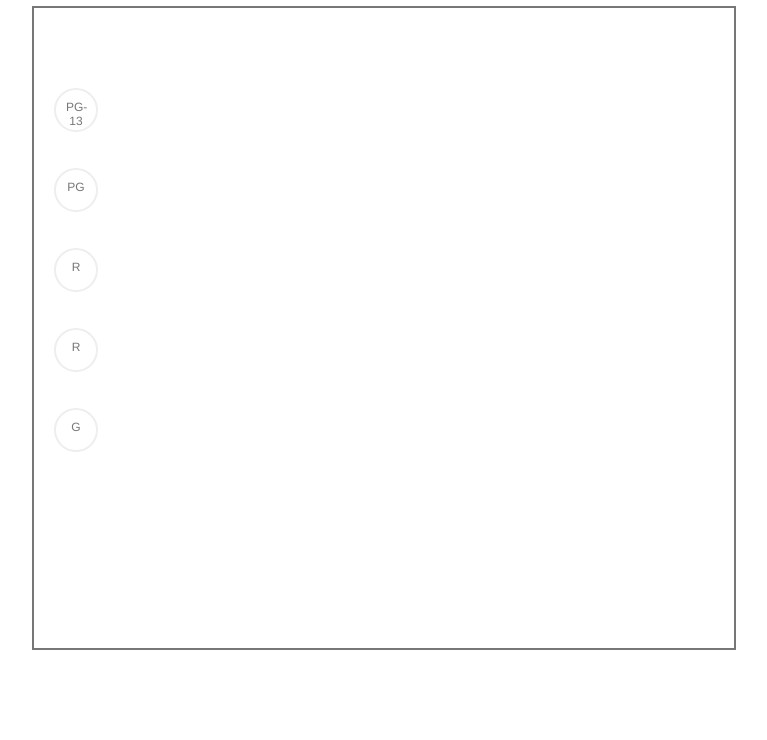
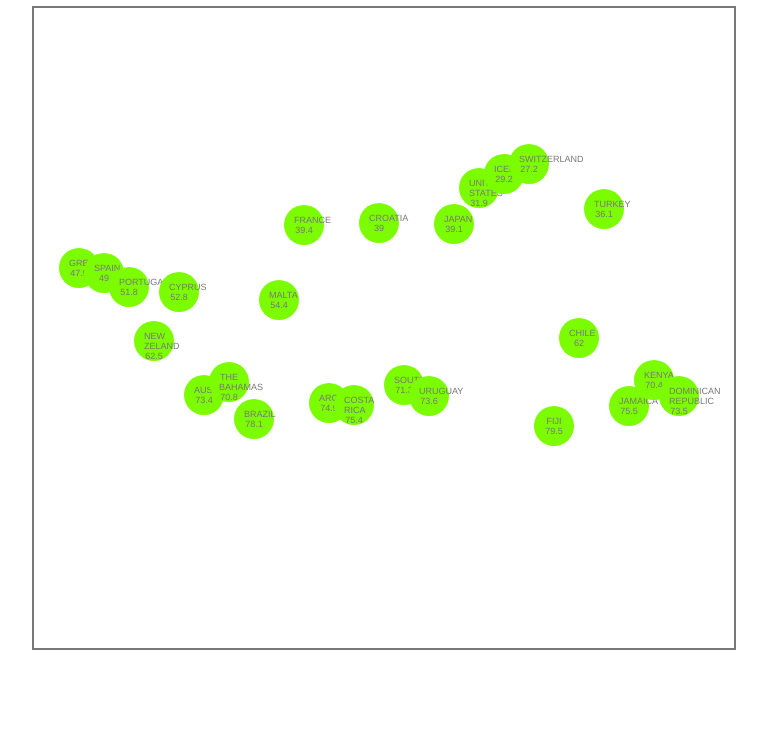
Before and after one commit to Nalipp/d3_explore, a plain HTML site: page movie_data/index.html in a window 1280 px wide. Shown: the part 60-800 px from the top of the page, without its empty margins (256-1023 px from the left). Drawn offline with nearby package versions, Linux system fonts and the light colour scheme.

Commit message:
sort country temp by month

```diff
--- a/movie_data/app.js
+++ b/movie_data/app.js
@@ -1,62 +1,9 @@
-
-var movies = [
-  {
-    quote: "I see dead people.",
-    movie: "The Sixth Sense",
-    year: 1999,
-    rating: "PG-13",
-  }, {
-    quote: "May the force be with you.",
-    movie: "Star Wars: Episode IV - A New Hope",
-    year: 1977,
-    rating: "PG",
-  }, {
-    quote: "You've got to ask yourself one question: 'Do I feel lucky?' Well, do ya, punk?",
-    movie: "Dirty Harry",
-    year: 1971,
-    rating: "R",
-  }, {
-    quote: "You had me at 'hello.'",
-    movie: "Jerry Maguire",
-    year: 1996,
-    rating: "R",
-  }, {
-    quote: "Just keep swimming. Just keep swimming. Swimming, swimming, swiming.",
-    movie: "Finding Nemo",
-    year: 2003,
-    rating: "G",
-  }
-];
-
-var ratings = {
-  "G" : "lawngreen",
-  "PG" : "dodgerblue",
-  "PG-13" : "orange",
-  "R" : "crimson"
-}
-
-// var rand = Math.floor(Math.random() * 10);
-
 d3.select('.container')
     .selectAll('span')
-  .data(movies)
+  .data(countryTemp)
   .enter()
   .append('span')
     .classed('rating', true)
-    .text((d) => d.rating)
-    .style('top', function(d, i) {
-       return (i + 1) * 80;
-    });
-
-// d3.select('#quotes')
-//     .style('list-style', 'none')
-//   .selectAll('li')
-//     .data(quotes)
-//     .enter()
-//     .append('li')
-//       .text((d) => d.quote)
-//       .classed('quote', true)
-//     .style('color', 'white')
-//     .style('background', (d) => {
-//       return ratings[d.rating];
-//     });
+    .text((d) => d.name + '\n' + d.monthAvg['JAN'].avg)
+    .style('left', (d, i) => (i + 1) * 25)
+    .style('top', (d) => (d.monthAvg['JAN'].avg) * 5);
--- a/movie_data/data.txt
+++ b/movie_data/data.js
@@ -1,4 +1,4 @@
-arr = [
+countryTemp = [
   {
     name : "GREECE",
     monthAvg : {
@@ -54,7 +54,7 @@ arr = [
   },
   {
     name : "SPAIN",
-    monthlyAvg : {
+    monthAvg : {
       "JAN" : {
         "avg" : 49,
         "high" : 56.9,
@@ -107,7 +107,7 @@ arr = [
   },
   {
     name : "PORTUGAL",
-    monthlyAvg : {
+    monthAvg : {
       "JAN" : {
         "avg" : 51.8,
         "high" : 58.3,
@@ -160,7 +160,7 @@ arr = [
   },
   {
     name : "NEW ZELAND",
-    monthlyAvg : {
+    monthAvg : {
       "JAN" : {
         "avg" : 62.5,
         "high" : 71.6,
@@ -213,7 +213,7 @@ arr = [
   },
   {
     name : "CYPRUS",
-    monthlyAvg : {
+    monthAvg : {
       "JAN" : {
         "avg" : 52.8,
         "high" : 60.8,
@@ -266,7 +266,7 @@ arr = [
   },
   {
     name : "AUSTRALIA",
-    monthlyAvg : {
+    monthAvg : {
       "JAN" : {
         "avg" : 73.4,
         "high" : 85,
@@ -319,7 +319,7 @@ arr = [
   },
   {
     name : "THE BAHAMAS",
-    monthlyAvg : {
+    monthAvg : {
       "JAN" : {
         "avg" : 70.8,
         "high" : 76.9,
@@ -372,7 +372,7 @@ arr = [
   },
   {
     name : "BRAZIL",
-    monthlyAvg : {
+    monthAvg : {
       "JAN" : {
         "avg" : 78.1,
         "high" : 89.4,
@@ -425,7 +425,7 @@ arr = [
   },
   {
     name : "MALTA",
-    monthlyAvg : {
+    monthAvg : {
       "JAN" : {
         "avg" : 54.4,
         "high" : 59,
@@ -478,7 +478,7 @@ arr = [
   },
   {
     name : "FRANCE",
-    monthlyAvg : {
+    monthAvg : {
       "JAN" : {
         "avg" : 39.4,
         "high" : 45.5,
@@ -531,7 +531,7 @@ arr = [
   },
   {
     name : "ARGENTINA",
-    monthlyAvg : {
+    monthAvg : {
       "JAN" : {
         "avg" : 74.9,
         "high" : 85.4,
@@ -584,7 +584,7 @@ arr = [
   },
   {
     name : "COSTA RICA",
-    monthlyAvg : {
+    monthAvg : {
       "JAN" : {
         "avg" : 75.4,
         "high" : 84.1,
@@ -637,7 +637,7 @@ arr = [
   },
   {
     name : "CROATIA",
-    monthlyAvg : {
+    monthAvg : {
       "JAN" : {
         "avg" : 39,
         "high" : 44.2,
@@ -690,7 +690,7 @@ arr = [
   },
   {
     name : "SOUTH",
-    monthlyAvg : {
+    monthAvg : {
       "JAN" : {
         "avg" : 71.3,
         "high" : 81.5,
@@ -743,7 +743,7 @@ arr = [
   },
   {
     name : "URUGUAY",
-    monthlyAvg : {
+    monthAvg : {
       "JAN" : {
         "avg" : 73.6,
         "high" : 85,
@@ -796,7 +796,7 @@ arr = [
   },
   {
     name : "JAPAN",
-    monthlyAvg : {
+    monthAvg : {
       "JAN" : {
         "avg" : 39.1,
         "high" : 45.6,
@@ -848,8 +848,8 @@ arr = [
     },
   },
   {
-    name : "UNITED STATES OF AMERICA",
-    monthlyAvg : {
+    name : "UNITED STATES",
+    monthAvg : {
       "JAN" : {
         "avg" : 31.9,
         "high" : 42.3,
@@ -902,7 +902,7 @@ arr = [
   },
   {
     name : "ICELAND",
-    monthlyAvg : {
+    monthAvg : {
       "JAN" : {
         "avg" : 29.2,
         "high" : 33.2,
@@ -955,7 +955,7 @@ arr = [
   },
   {
     name : "SWITZERLAND",
-    monthlyAvg : {
+    monthAvg : {
       "JAN" : {
         "avg" : 27.2,
         "high" : 33.7,
@@ -1008,7 +1008,7 @@ arr = [
   },
   {
     name : "FIJI",
-    monthlyAvg : {
+    monthAvg : {
       "JAN" : {
         "avg" : 79.5,
         "high" : 86.4,
@@ -1061,7 +1061,7 @@ arr = [
   },
   {
     name : "CHILE",
-    monthlyAvg : {
+    monthAvg : {
       "JAN" : {
         "avg" : 62,
         "high" : 73,
@@ -1114,7 +1114,7 @@ arr = [
   },
   {
     name : "TURKEY",
-    monthlyAvg : {
+    monthAvg : {
       "JAN" : {
         "avg" : 36.1,
         "high" : 42.7,
@@ -1167,7 +1167,7 @@ arr = [
   },
   {
     name : "JAMAICA",
-    monthlyAvg : {
+    monthAvg : {
       "JAN" : {
         "avg" : 75.5,
         "high" : 82.9,
@@ -1220,7 +1220,7 @@ arr = [
   },
   {
     name : "KENYA",
-    monthlyAvg : {
+    monthAvg : {
       "JAN" : {
         "avg" : 70.4,
         "high" : 83,
@@ -1273,7 +1273,7 @@ arr = [
   },
   {
     name : "DOMINICAN REPUBLIC",
-    monthlyAvg : {
+    monthAvg : {
       "JAN" : {
         "avg" : 73.5,
         "high" : 81.8,
@@ -1326,57 +1326,52 @@ arr = [
   },
 ]
 
-
-
-
-
-
-Greece
-Spain
-Italy
-Portugal
-New Zealand
-Cyprus
-Australia
-Bahamas
-Brazil
-Malta
-France
-Argentina
-Costa Rica
-Croatia
-South Africa
-Uruguay
-Japan
-Kingdom of Italy
-United States of America
-Iceland
-Switzerland
-Fiji
-Chile
-Turkey
-Jamaica
-Kenya
-Dominican Republic
-Canada
-Scotland
-Mexico
-French Polynesia
-England
-United Kingdom
-Estonia
-Sweden
-Ecuador
-Germany
-Netherlands
-Finland
-Russia
-Lithuania
-Puerto Rico
-Tanzania
-Austria
-Denmark
-Botswana
-Vietnam
-Philippines
-Bulgaria
+// Greece
+// Spain
+// Italy
+// Portugal
+// New Zealand
+// Cyprus
+// Australia
+// Bahamas
+// Brazil
+// Malta
+// France
+// Argentina
+// Costa Rica
+// Croatia
+// South Africa
+// Uruguay
+// Japan
+// Kingdom of Italy
+// United States of America
+// Iceland
+// Switzerland
+// Fiji
+// Chile
+// Turkey
+// Jamaica
+// Kenya
+// Dominican Republic
+// Canada
+// Scotland
+// Mexico
+// French Polynesia
+// England
+// United Kingdom
+// Estonia
+// Sweden
+// Ecuador
+// Germany
+// Netherlands
+// Finland
+// Russia
+// Lithuania
+// Puerto Rico
+// Tanzania
+// Austria
+// Denmark
+// Botswana
+// Vietnam
+// Philippines
+// Bulgaria
--- a/movie_data/index.html
+++ b/movie_data/index.html
@@ -5,11 +5,12 @@
     <link rel='stylesheet' href="styles.css">
   </head>
   <body>
-    <h1>Great Movies</h1>
+    <h1>Country weather</h1>
     <div class="container">
       <!-- <span class="rating">R</span> -->
     </div>
     <script src="https://d3js.org/d3.v4.js"></script>
+    <script src="data.js"></script>
     <script src="app.js"></script>
   </body>
 </html>
--- a/movie_data/styles.css
+++ b/movie_data/styles.css
@@ -13,12 +13,11 @@ body {
 }
 
 .rating {
-  font-size: 12px;
+  font-size: 9px;
   position: absolute;
-  left: 20px;
-  border: 2px solid #eee;
   border-radius: 100%;
   padding: 10px;
   width: 20px;
   height: 20px;
+  background: lawngreen;
 }
```
